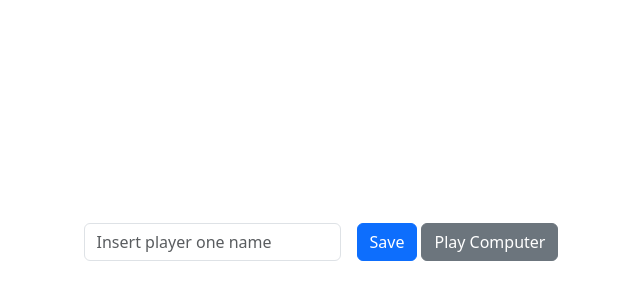
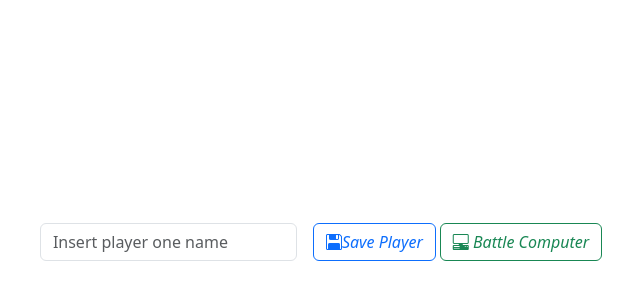
Before and after one commit to CAWilson94/rpc, an Angular app: page / in a window 1280 px wide. Shown: the part 158-458 px from the top of the page, without its empty margins (319-959 px from the left). Built offline with nearby package versions, Linux system fonts and the light colour scheme.

Commit message:
button updates

```diff
--- a/src/app/components/game/game.component.html
+++ b/src/app/components/game/game.component.html
@@ -16,11 +16,16 @@
           (selectedPlayerMoveEvent)="updateSelectedMove($event)"
         ></move-selector>
       </div>
-      <button type="button" (click)="resetRound(true)" class="btn btn-primary">
-        <i class="bi bi-arrow-right-circle"></i>
-        Next Round
-      </button>
+
+      <div class="d-flex justify-content-start">
+        <button type="button" (click)="resetRound(true)" class="btn btn-outline-success">
+          <i class="bi bi-arrow-right-circle"></i>
+          Next Round
+        </button>
+      </div>
     </ng-container>
+
+
 
     <ng-template #gameFinished>
       <h3 class="d-flex justify-content-start">
@@ -29,13 +34,13 @@
         {{ players[1].score }}
       </h3>
       <div class="d-flex flex-row flex-grow-1">
-        <button class="btn btn-primary me-2">
+        <button class="btn btn-outline-primary me-2">
           <i class="bi bi-floppy2">Save</i>
         </button>
-        <button class="btn btn-secondary me-2">
+        <button class="btn btn-outline-secondary me-2">
           <i class="bi bi-arrow-repeat">Rematch!</i>
         </button>
-        <button class="btn btn-success me-2">
+        <button class="btn btn-outline-success me-2">
           <i class="bi bi-plus-square">New Game</i>
         </button>
       </div>
--- a/src/app/components/player-input-form/player-input-form.component.html
+++ b/src/app/components/player-input-form/player-input-form.component.html
@@ -10,5 +10,7 @@
         required
       />
     </div>
-    <button type="submit" class="btn btn-primary mt-auto">Save</button>
+    <button type="submit" class="btn btn-outline-primary mt-auto">
+      <i class="bi bi-floppy2">Save Player</i>
+    </button>
   </form>
--- a/src/app/components/welcome/welcome.component.html
+++ b/src/app/components/welcome/welcome.component.html
@@ -11,10 +11,10 @@
         "
       ></player-input-form>
       <button
-        class="btn btn-secondary h-50"
+        class="btn btn-outline-success h-50"
         (click)="onPlayerInput(gameState.players)"
       >
-        Play Computer
+        <i class="bi bi-pc-display-horizontal"> Battle Computer </i>
       </button>
     </ng-container>
   </div>
@@ -30,7 +30,7 @@
     @if (players$ | async; as players){ @if(players.length > 0){ @for(player of
     players$ | async; track player){
     <h2>Player {{ (player.id || 0) + 1 }} : {{ player.name }}</h2>
-    } @if(players.length > 1){ All players added, beginning game! }
+    } @if(players.length > 1){ All players added, beginning game ... }
     @if(players.length < 2){ please add a player two or click to play against
     computer. } } }
   </div>
--- a/src/index.html
+++ b/src/index.html
@@ -5,6 +5,7 @@
   <title>Rpc</title>
   <base href="/">
   <meta name="viewport" content="width=device-width, initial-scale=1">
+  <link rel="stylesheet" href="https://cdn.jsdelivr.net/npm/bootstrap-icons@1.11.3/font/bootstrap-icons.min.css">
   <link rel="icon" type="image/x-icon" href="favicon.ico">
 </head>
 <body>
```
Also changed, not shown: src/app/components/move-selector/move-selector.component.ts (+3 -4 lines).
